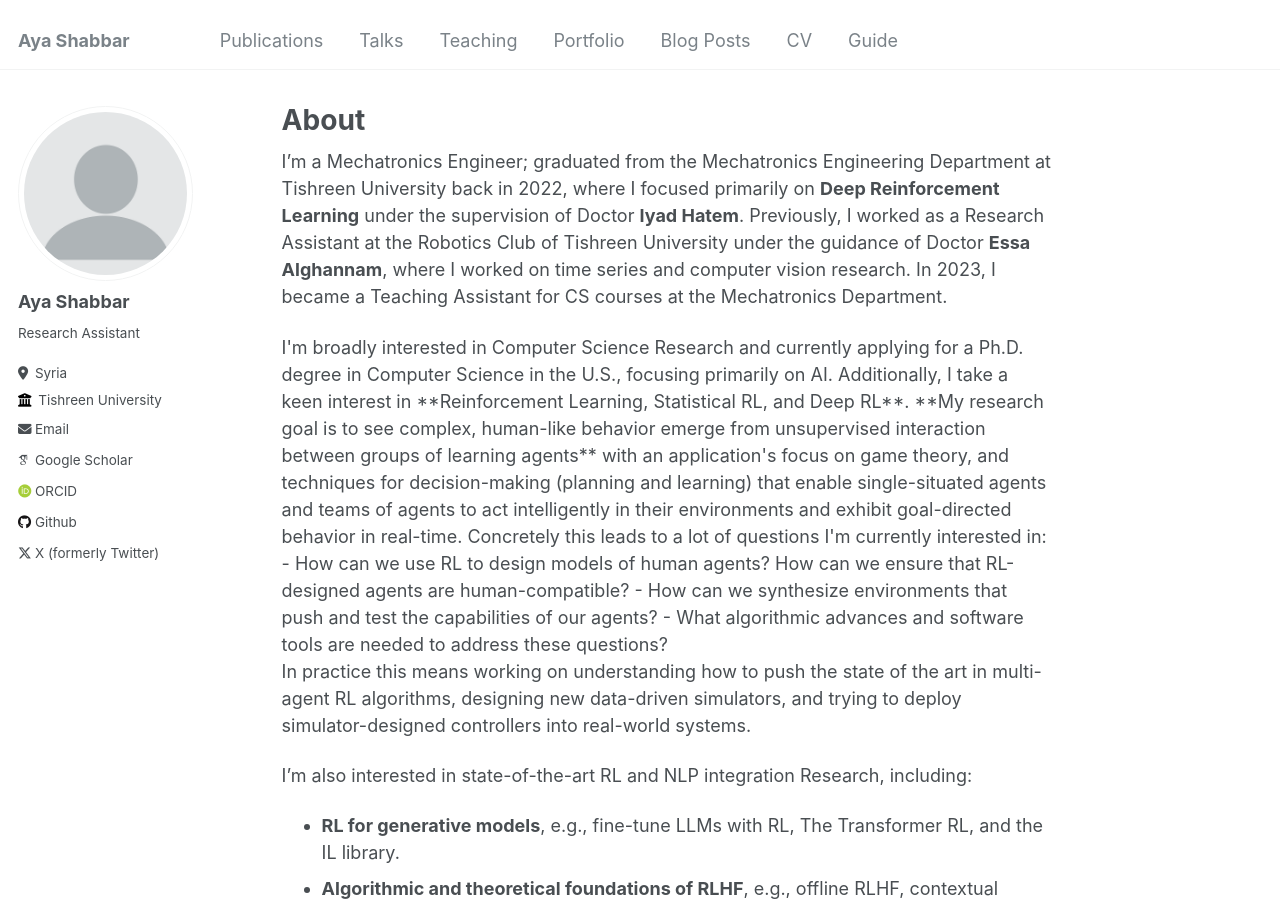
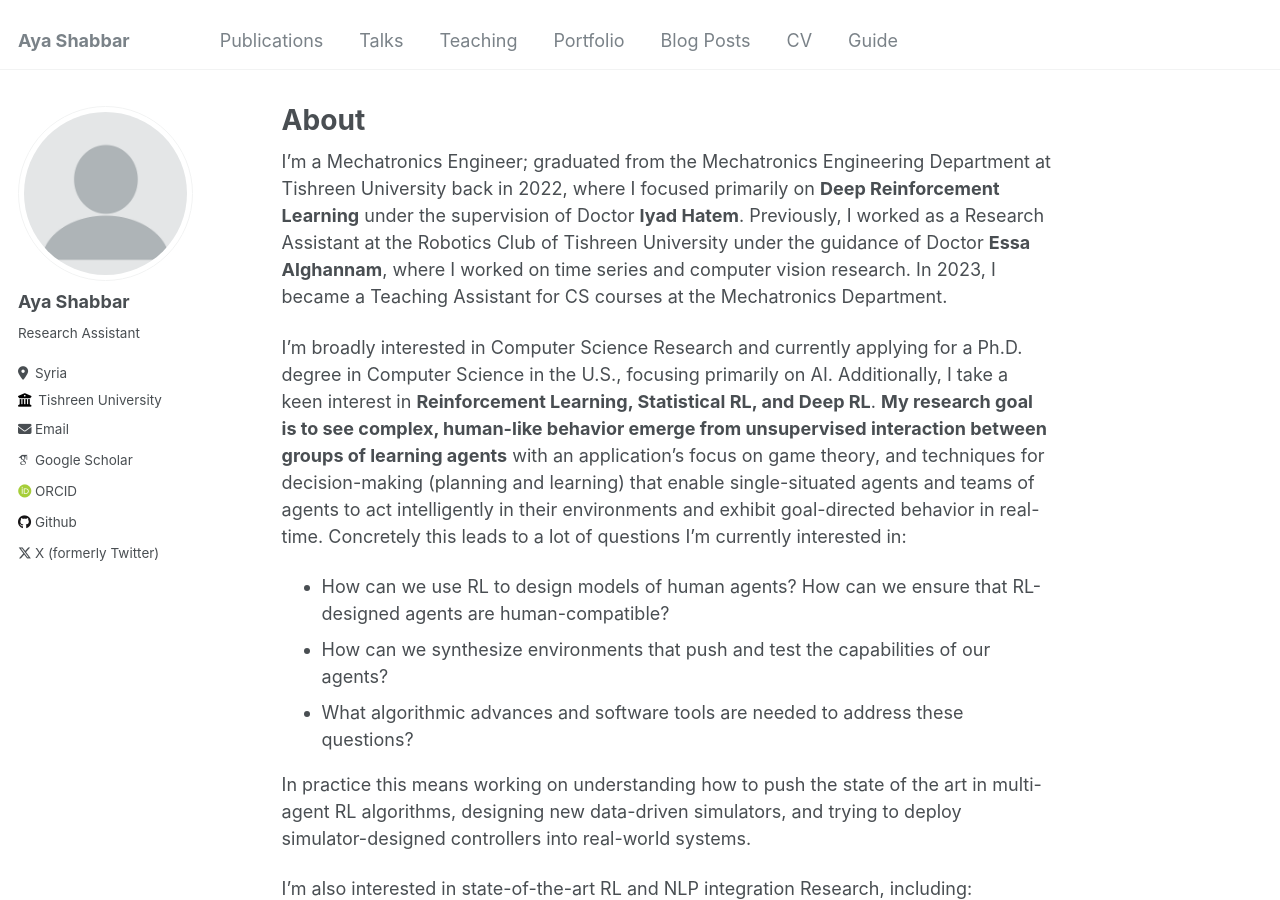
Before and after one commit to ayashabbar/ayashabbar.github.io, a Jekyll site: the page built from _pages/about.md, in a window 1280 px wide and 900 px high. Built offline with Jekyll 4.4.1, drawn with Linux system fonts in a browser that asks for light colours; some web fonts are replaced.

Commit message:
Update about.md

```diff
--- a/_pages/about.md
+++ b/_pages/about.md
@@ -10,14 +10,13 @@ redirect_from:
 I'm a Mechatronics Engineer; graduated from the Mechatronics Engineering Department at Tishreen University back in 2022, where I focused primarily on **Deep Reinforcement Learning** under the supervision of Doctor **Iyad Hatem**. Previously, I worked as a Research Assistant at the Robotics Club of Tishreen University under the guidance of Doctor **Essa Alghannam**, where I worked on time series and computer vision research. In 2023, I became a Teaching Assistant for CS courses at the Mechatronics Department.
 
 
-<p> I'm broadly interested in Computer Science Research and currently applying for a Ph.D. degree in Computer Science in the U.S., focusing primarily on AI. Additionally, I take a keen interest in **Reinforcement Learning, Statistical RL, and Deep RL**. **My research goal is to see complex, human-like behavior emerge from unsupervised interaction between groups of learning agents** with an application's focus on game theory, and techniques for decision-making (planning and learning) that enable single-situated agents and teams of agents to act intelligently in their environments and exhibit goal-directed behavior in real-time. Concretely this leads to a lot of questions I'm currently interested in: <br>
-
+I'm broadly interested in Computer Science Research and currently applying for a Ph.D. degree in Computer Science in the U.S., focusing primarily on AI. Additionally, I take a keen interest in **Reinforcement Learning, Statistical RL, and Deep RL**. **My research goal is to see complex, human-like behavior emerge from unsupervised interaction between groups of learning agents** with an application's focus on game theory, and techniques for decision-making (planning and learning) that enable single-situated agents and teams of agents to act intelligently in their environments and exhibit goal-directed behavior in real-time. Concretely this leads to a lot of questions I'm currently interested in: <br>
 - How can we use RL to design models of human agents? How can we ensure that RL-designed agents are human-compatible?
 - How can we synthesize environments that push and test the capabilities of our agents?
 - What algorithmic advances and software tools are needed to address these questions? <br>
 
 In practice this means working on understanding how to push the state of the art in multi-agent RL algorithms, designing new data-driven simulators, and trying to deploy simulator-designed controllers into real-world systems.
-</p>
+
 
 I'm also interested in state-of-the-art RL and NLP integration Research, including: <br>
 - **RL for generative models**, e.g., fine-tune LLMs with RL, The Transformer RL, and the IL library.
```
